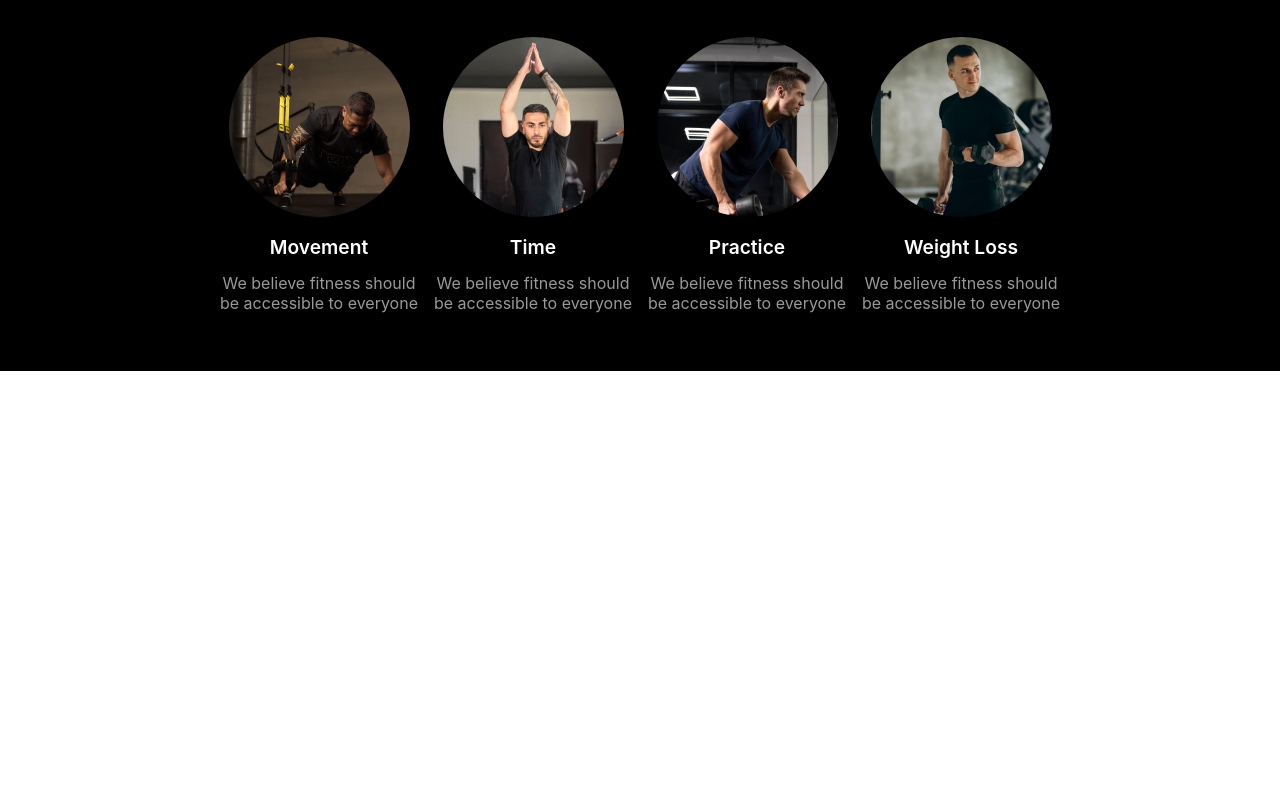
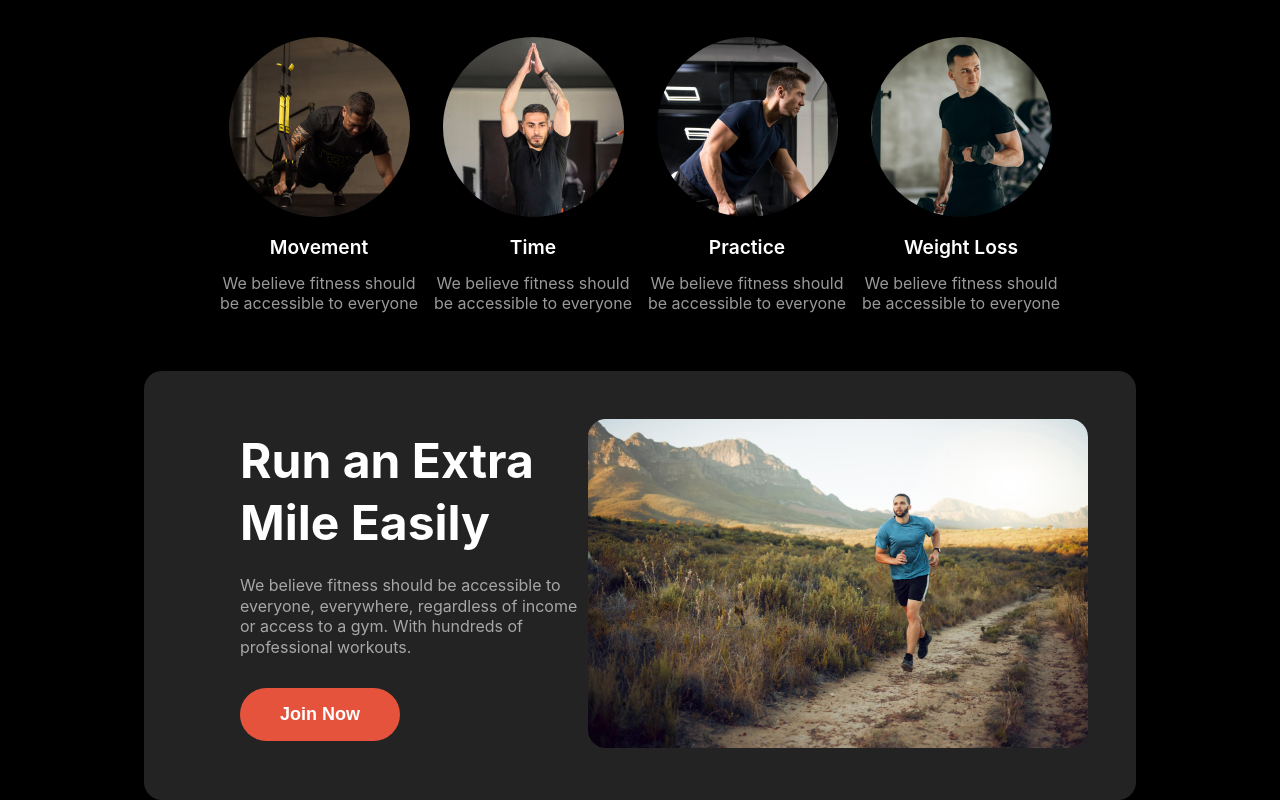
Before and after one commit to sabbirashihab/Assignment-02, a plain HTML site: page index.html in a window 1280 px wide. Shown: the part 896-1696 px from the top of the page. Before the commit the page ends 1267 px from the top, so only its background shows below. Drawn offline with Linux system fonts and the light colour scheme.

Commit message:
run-extra-mile section done

```diff
--- a/index.html
+++ b/index.html
@@ -111,6 +111,24 @@
 
             </div>
         </section>
+
+        <section class="run-extra-mile">
+            <div class="run-extra-mile-content">
+                <div class="run-extra-mile-content-title">
+                    Run an Extra <br> Mile Easily
+                </div>
+                <div class="run-extra-mile-content-description">
+                    We believe fitness should be accessible to everyone, everywhere, regardless of income or access to a
+                    gym. With hundreds of professional workouts.
+                </div>
+                <button class="shared-buttons">
+                    Join Now
+                </button>
+            </div>
+            <div class="run-extra-mile-image">
+                <img src="images/run.jpg" alt="">
+            </div>
+        </section>
     </main>
 
     <footer>
--- a/styles.css
+++ b/styles.css
@@ -31,6 +31,11 @@ section {
     max-width: 70%;
     margin: 0 auto;
     padding: 4rem 0;
+}
+
+.align-left {
+    text-align: left;
+    /* justify-content: left; */
 }
 
 /* header styles */
@@ -196,7 +201,7 @@ header {
 .habits-container {
     padding: 20px;
     display: flex;
-    justify-content:space-between;
+    justify-content: space-between;
     text-align: center;
     align-items: center;
 }
@@ -221,3 +226,42 @@ header {
     font-size: 1rem;
     color: rgba(255, 255, 255, 0.6);
 }
+
+/* run extra mile section styles */
+.run-extra-mile {
+    background-color: rgb(35, 35, 35);
+    border-radius: 18px;
+    padding: 3rem;
+    display: flex;
+    justify-content: space-between;
+    align-items: center;
+}
+
+.run-extra-mile-content {
+    max-width: 400px;
+    padding-left: 3rem;
+
+}
+
+.run-extra-mile-content-title {
+    color: white;
+    font-size: 3rem;
+    font-weight: 700;
+    line-height: 130%;
+    margin-bottom: 20px;
+
+}
+
+.run-extra-mile-content-description {
+    color: rgba(255, 255, 255, 0.6);
+    font-size: 1rem;
+    line-height: 130%;
+    margin-bottom: 30px;
+
+}
+
+.run-extra-mile-image img {
+    max-width: 500px;
+    max-height: 400px;
+    border-radius: 18px;
+}
```
